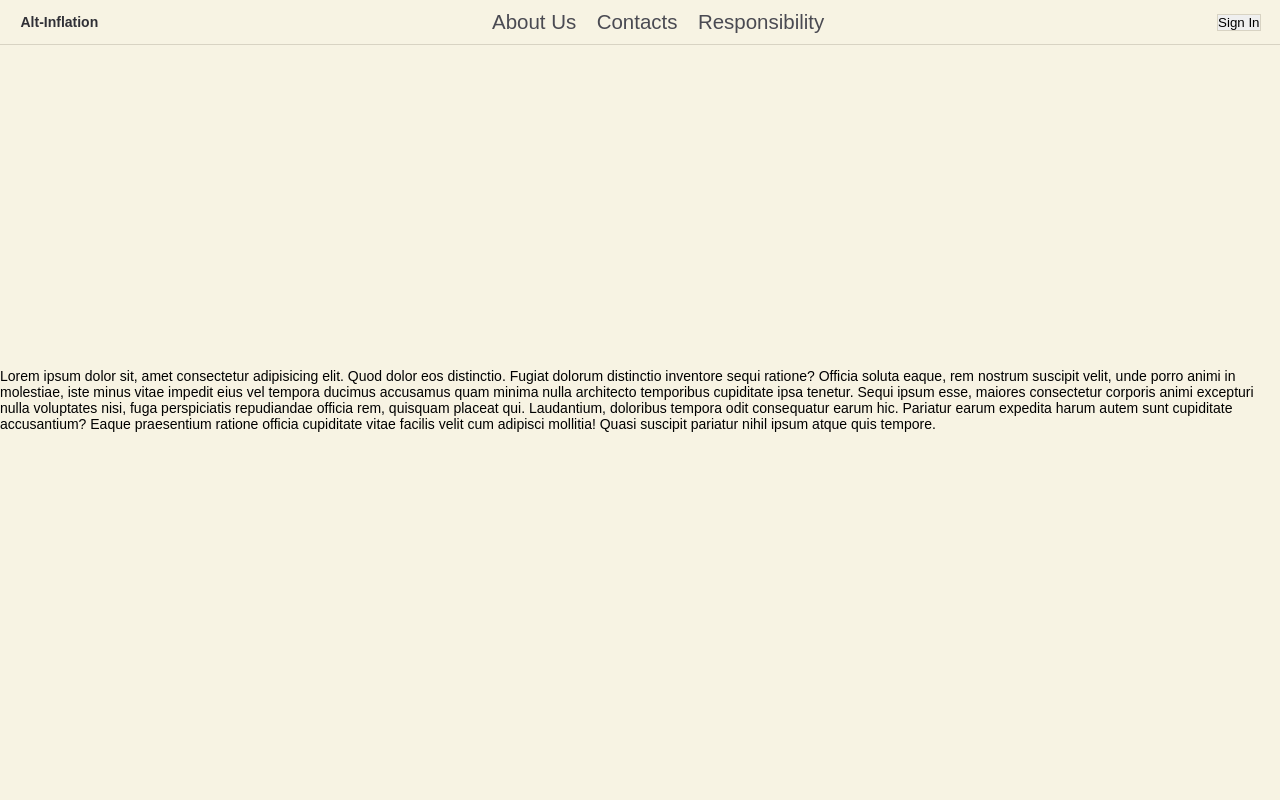
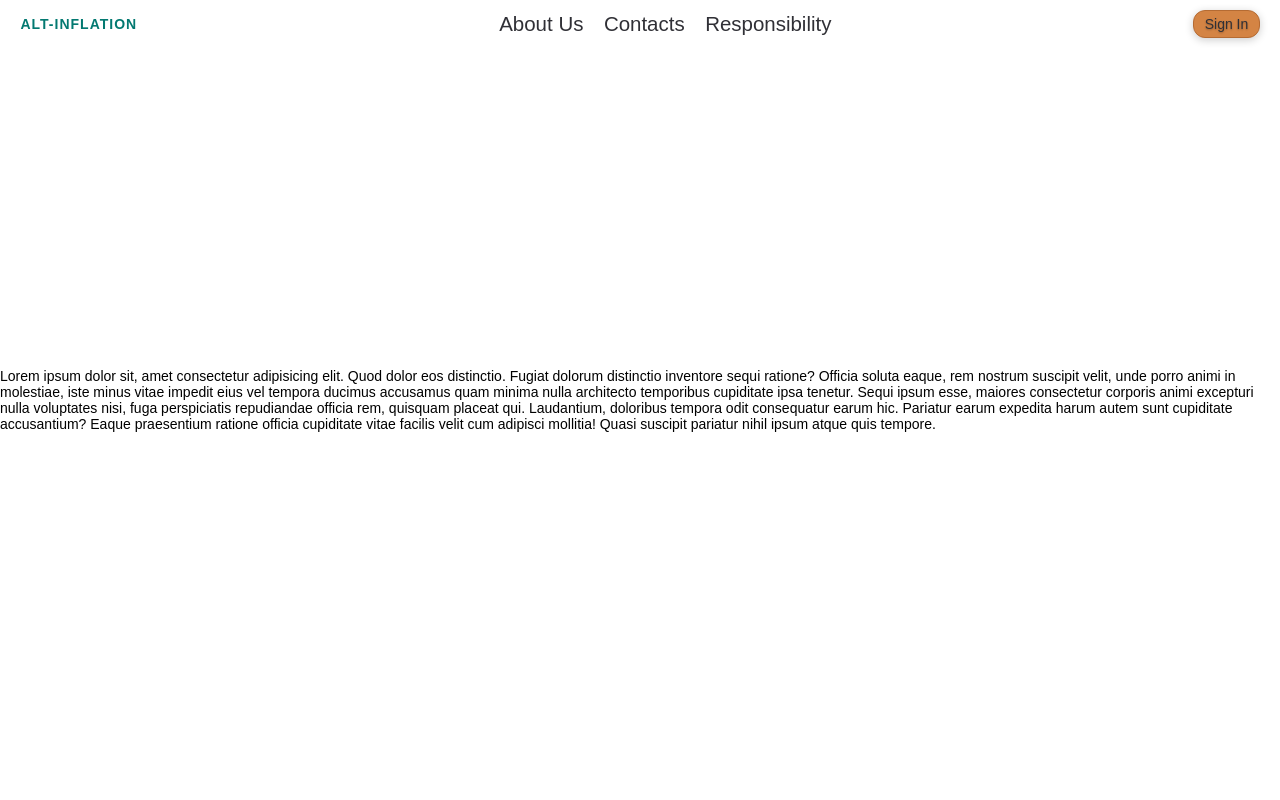
Before and after one commit to Hekeng/SQL-PHP_Practice, a PHP site: page /SQL-PHP_Practice/ in a window 1280 px wide. Run offline with PHP 8.4, Linux system fonts and the light colour scheme.

Commit message:
I almost got the header together

```diff
--- a/SQL_Practice/assets/css/style.css
+++ b/SQL_Practice/assets/css/style.css
@@ -11,29 +11,28 @@
     --u: clamp(8px, 0.8vw, 16px);
 
 /* ---------------- ОСНОВНОЙ ЦВЕТ (Slate Teal) ---------------- */
-  --color-primary-100: #d0e4e3; /* Для мягких подсветок */
+  --color-primary-100: #d0e4e3; /* Для мягких подсветок фоны карточек, hover */
   --color-primary-500: #037971; /* Главный цвет: лого, активные элементы */
   --color-primary-700: #025d57; /* Темнее для наведения (hover) */
 /* ---------------- АКЦЕНТ / КНОПКИ (Burnt Orange) ---------------- */
-  --color-secondary-100: #f9e8d4;
-  --color-secondary-500: #d48444; /* Пепельная охра */
-  --color-secondary-700: #b56b33; /* Глубокий терракотовый */
+  --color-secondary-100: #f9e8d4; /* легкий фон/hover на карточках */
+  --color-secondary-500: #d48444; /* акцентные кнопки, badges, promo */
+  --color-secondary-700: #b56b33; /* hover/active для акцентов */
 /* ---------------- СЕРЫЕ ОТТЕНКИ (Warm & Dusty) ---------------- */
-   --gray-50:  #f7f3e3; /*  основной фон (Warm Cream) */
-  --gray-100: #eeeadd; /* Чуть темнее: для полей ввода (input) */
-  --gray-300: #d8d3c3; /* Границы (border) и разделители */
-  --gray-500: #7d7d85; /* Второстепенный текст */
-  --gray-700: #4a4a52; /* Читабельный текст (чуть светлее основного) */
+  --color-gray-50:  #faf9f5; /* фоны блоков и секций */
+  --color-gray-100: #f0ede4; /* светлый фон карточек */
+  --color-gray-300: #d8d3c3; /* бордеры, разделители */
+  --color-gray-500: #7d7d85; /* второстепенный текст */
+  --color-gray-700: #4a4a52; /* Читабельный текст */
 
-   --color-bg:   var(--gray-50);
+  --color-bg:   var(--color-gray-50);
   --color-text: #303036; /*  "почти черный" с каплей фиолета */
 
   /* ---------------- СТАТУСЫ ---------------- */
-   --color-success: #63a088; /*  пепельно-зеленый */
-  --color-error:   #b14a4a; /* Глухой красный (неоновый убран) */
-  --color-warning: #c9a54d; /* Горчичный (вместо ярко-желтого) */
-  --color-info:    #5b7b7a; /* Пыльный сине-серый */
-
+  --color-success: #63a088;  /* успех, добавлено в корзину */
+  --color-error:   #b14a4a; /* ошибка, форма не прошла */
+  --color-warning: #c9a54d; /* предупреждение, акция скоро закончится */
+  --color-info:    #5b7b7a; /* информационные сообщения */
 
   /* ---------------- Шрифты ---------------- */
       /* Переменные */
@@ -42,18 +41,39 @@
     --fs-base: clamp(16px, 1.6vw, 32px); /*(Стандартный текст — золотая середина).*/
     --fs-h2: clamp(24px, 2.4vw, 48px); /*(Заголовки окон).*/
     --fs-button: clamp(14px, 1.4vw, 28px); /*(Кнопки часто делают чуть меньше основного текста, но жирнее, чтобы они выглядели аккуратно).*/
+ /* ----------- Border Radius System ----------- */
+/*(Border Radius):*/
+
+--br-sm: 4px; /*(для маленьких кнопок/инпутов)*/
+--br-md: 12px; /*(для основных карточек, как на макете)*/
+
+/* (Shadows): */
+--shadow-light: 0 4px 20px rgba(0,0,0,0.2); /*(едва заметная)*/
+--shadow-card: 0 10px 30px rgba(0,0,0,0.3); /*(для акцента)*/
+
+/* Тень в покое (едва заметная) */
+  --shd-low: 0 2px 8px rgba(0, 0, 0, 0.2);
+  /* Тень при наведении (эффект полета) */
+  --shd-high: 0 8px 20px rgba(0, 0, 0, 0.3);
+
+/*(Spacings):*/
+--gap-page: calc(var(--u) * 2); /*(расстояние между карточками)*/
+
+/*(Transitions):*/
+--t-fast: 0.2s ease;
 
 }
 /*HEADER*/
 .main-header{
   width: 100%;
-  background-color: var(--color-bg);
+  background-color: var(--gray-100);
   border-bottom: 1px solid var(--gray-300);
   position: fixed;
   top: 0;
   left: 0;
   z-index: 1000;
 }
+
 .header-container {
     max-width: 1440px;
     margin: 0 auto;
@@ -62,6 +82,13 @@
     justify-content: space-between;
     align-items: center;
 }
+.logo-box {
+    color: var(--color-primary-500);
+    font-weight: 700;
+    text-transform: uppercase;
+    letter-spacing: 1px;
+}
+
 .main-nav ul {
     display: flex;
     gap: calc(var(--u) * 2); /* Расстояние между пунктами меню */
@@ -70,7 +97,7 @@
 .main-nav a {
     font-size: var(--fs-base); /* Или используй --u */
     font-weight: 500;
-    color: var(--gray-700);
+    color: var(--color-text);
     transition: color 0.3s;
 }
 
@@ -78,7 +105,27 @@
     color: var(--color-primary-500);
 }
 
+.btn-main{
 
+    color: var(--color-text);
+    background-color: var(--color-secondary-500);
+    font-weight: 500;
+    display: inline-flex;
+    border-radius:var(--br-md);
+    padding: calc(var(--u) / 2) var(--u);
+    border: 1px solid var(--color-secondary-700);
+    box-shadow: var(--shd-low);
+    transition: transform 0.3s, box-shadow 0.3s;
+    text-shadow: 0 1px 2px rgba(0, 0, 0, 0.3); /*переделать*/
+  }
+.btn-main:hover {
+  transform: translateY(-2px);
+  box-shadow: var(--shd-high);
+}
+.btn-main:active{
+    transform: translateY(0px);
+  box-shadow: var(--shd-low);
+}
 /*BODY*/
 
 body {
--- a/SQL_Practice/templates/header.tpl
+++ b/SQL_Practice/templates/header.tpl
@@ -34,7 +34,8 @@
         </nav>
 
         <div class="auth-box">
-            <button type="button" class="btn-auth" id="login_btn">Sign In</button>
+            <a href="#login" class="btn-main">Sign In</a>
+            .avatar
         </div>
 
     </div>
--- /dev/null
+++ b/git_shpora.txt
@@ -0,0 +1,6 @@
+git status	Показывает, какие файлы изменены и что «видит» Гит.	Когда запутался и хочешь понять, что происходит.
+git add .	Готовит все измененные файлы к сохранению.	Перед коммитом.
+git commit -m "..."	Записывает изменения в историю (локально).	Когда закончил логический кусок кода.
+git push origin master	Выталкивает твои коммиты в интернет.	Сразу после коммита.
+git pull origin master	Втягивает изменения из интернета и вклеивает в код.	Перед началом работы.
+git push --force	«Я здесь главный!». Затирает облако твоим кодом.	Только если всё сломалось и ты уверен в своем коде.
```
